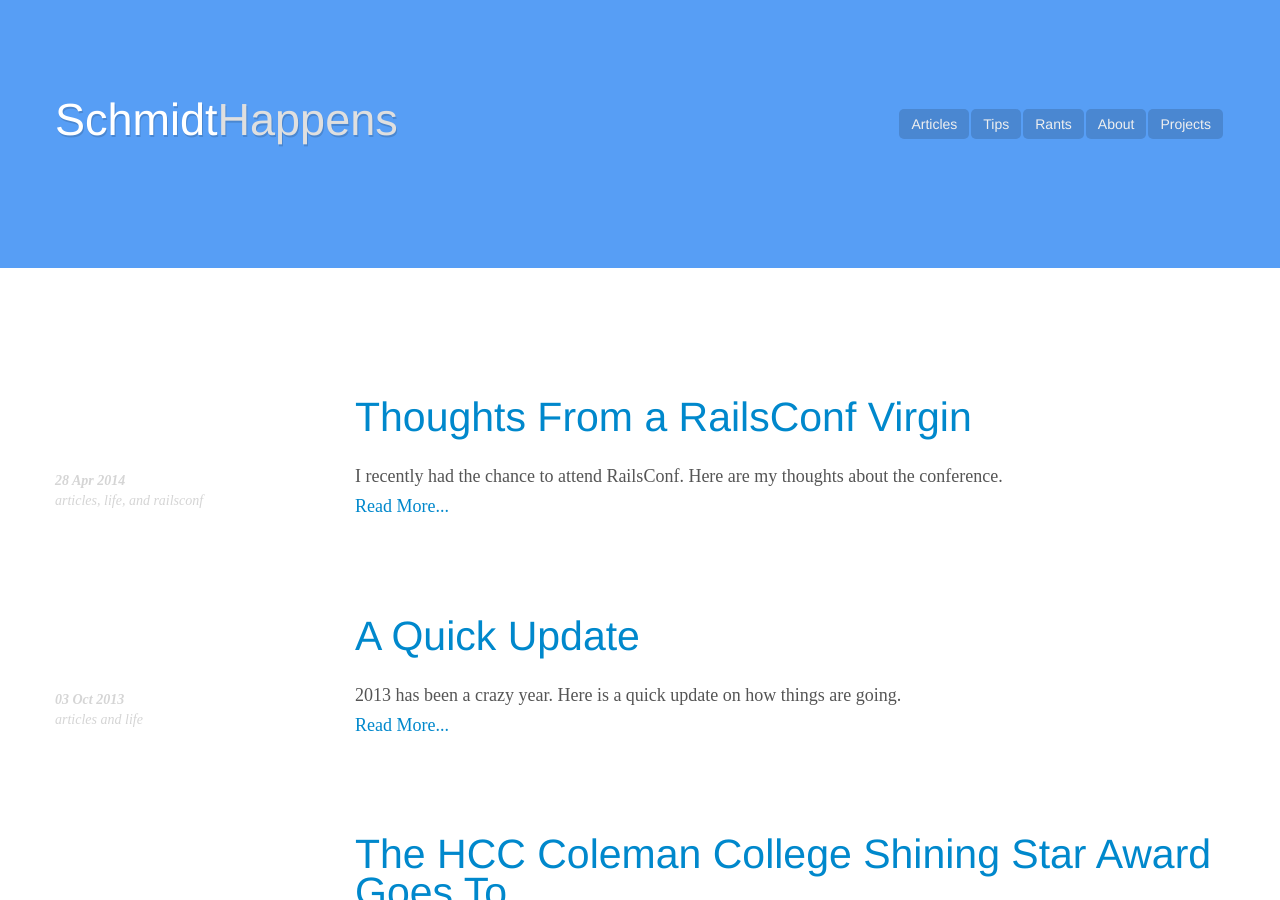
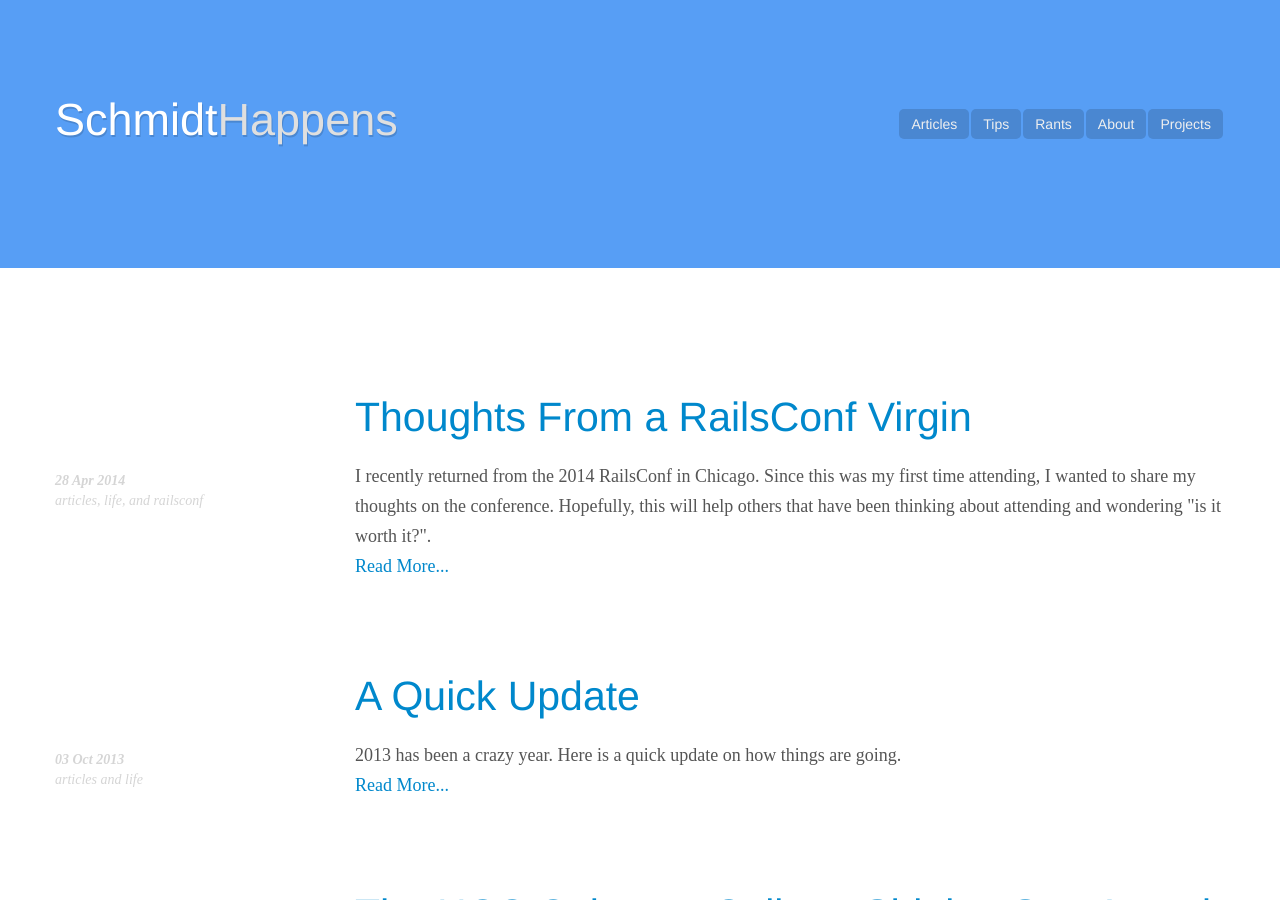
Before and after one commit to tschmidt/tschmidt.github.com, a Jekyll site: the page built from index.html, in a window 1280 px wide and 900 px high. Built offline with Jekyll 4.4.1, drawn with Linux system fonts in a browser that asks for light colours; nearby versions of some CDN libraries; Markdown is read by kramdown in place of the engine named in the settings; the list of posts is cut into pages by our own code.

Commit message:
Fix the blurb for RailsConf Virgin

```diff
--- a/_posts/articles/2014-04-28-railsconf-virgin.html
+++ b/_posts/articles/2014-04-28-railsconf-virgin.html
@@ -3,7 +3,7 @@ layout: default
 title: Thoughts From a RailsConf Virgin
 tags:
   ["articles", "life", "railsconf"]
-blurb: I recently had the chance to attend RailsConf. Here are my thoughts about the conference.
+blurb: I recently returned from the 2014 RailsConf in Chicago. Since this was my first time attending, I wanted to share my thoughts on the conference. Hopefully, this will help others that have been thinking about attending and wondering "is it worth it?".
 published: true
 categories:
   ["articles"]
```
Also changed, not shown: other parts of _posts/articles/2014-04-28-railsconf-virgin.html (+0 -1 lines).
